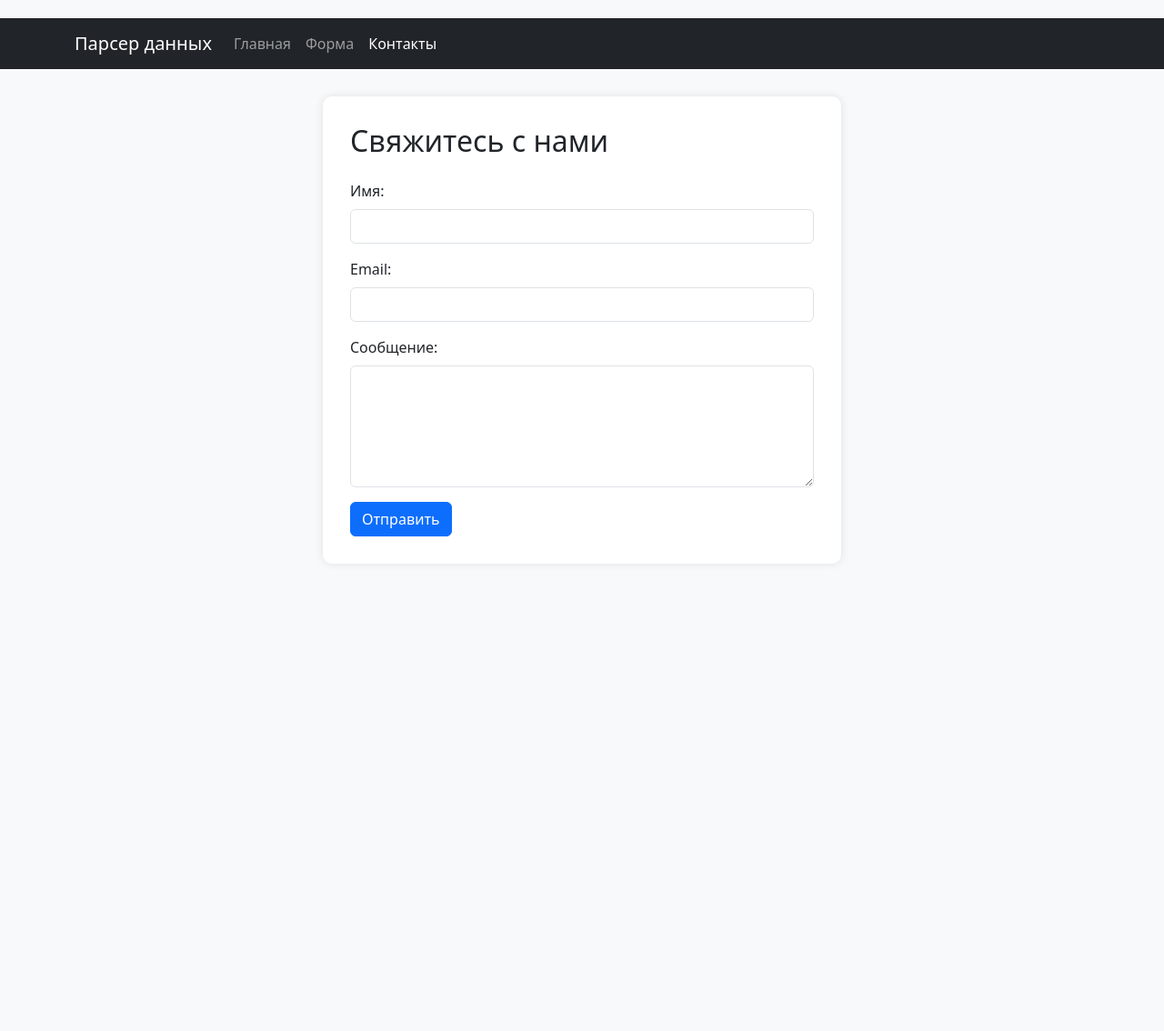
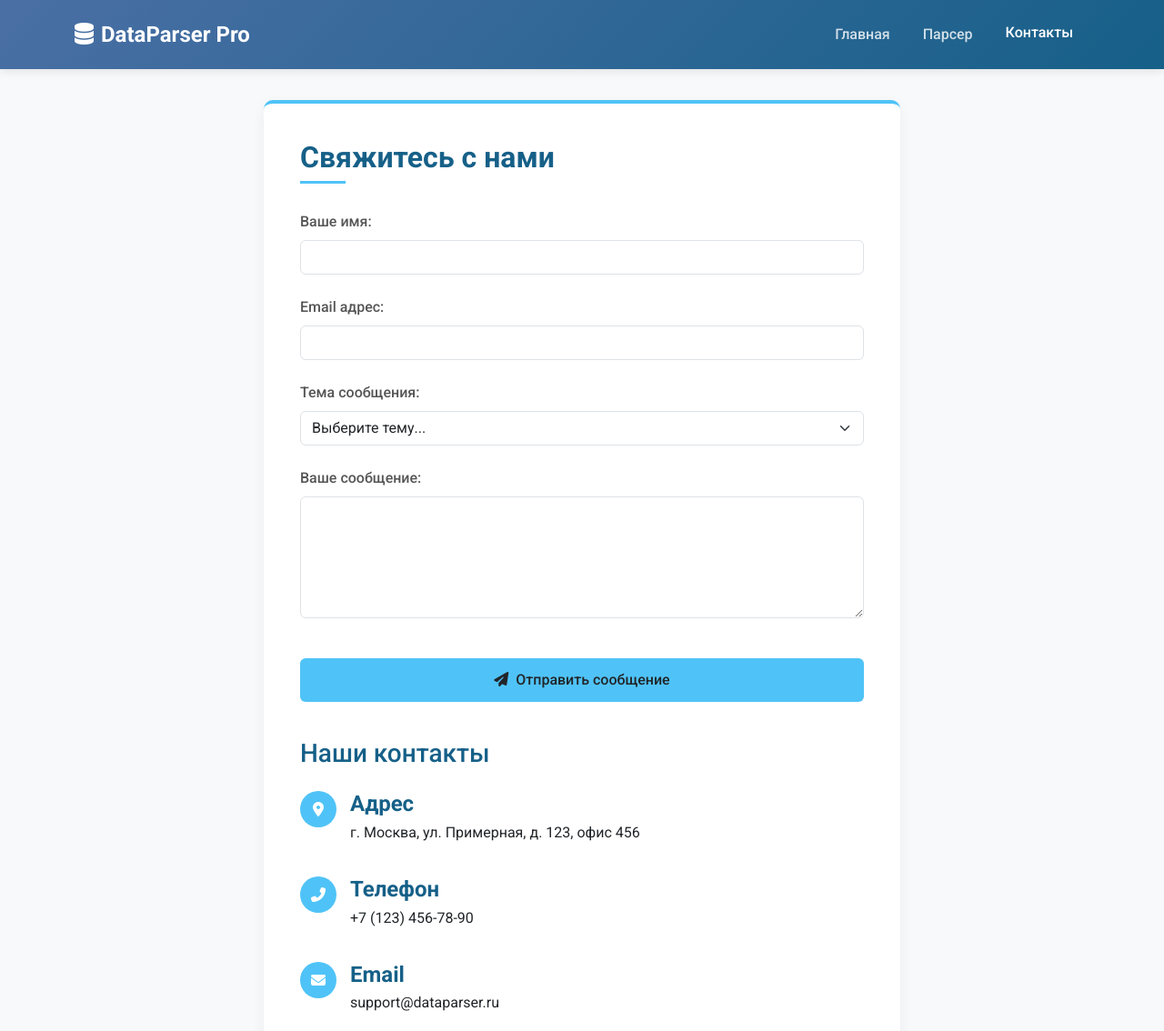
Before and after one commit to mishadm04/dz2, a plain HTML site: page contacts.html in a window 1280 px wide. Shown: the whole page at 91% size. Before the commit the page ends 800 px from the top, so only its background shows below. Drawn offline with nearby package versions, Linux system fonts and the light colour scheme.

Commit message:
Update contacts.html

```diff
--- a/contacts.html
+++ b/contacts.html
@@ -5,49 +5,222 @@
     <meta name="viewport" content="width=device-width, initial-scale=1.0">
     <title>Парсер данных - Контакты</title>
     <link href="https://cdn.jsdelivr.net/npm/bootstrap@5.3.0/dist/css/bootstrap.min.css" rel="stylesheet">
+    <link href="https://fonts.googleapis.com/css2?family=Roboto:wght@300;400;500;700&display=swap" rel="stylesheet">
     <style>
-        body { padding-top: 20px; background-color: #f8f9fa; }
-        .navbar { margin-bottom: 30px; }
-        .form-container { background: white; padding: 30px; border-radius: 10px; box-shadow: 0 0 10px rgba(0,0,0,0.1); }
+        :root {
+            --primary-color: #4a6fa5;
+            --secondary-color: #166088;
+            --accent-color: #4fc3f7;
+        }
+
+        body {
+            font-family: 'Roboto', sans-serif;
+            background-color: #f8f9fa;
+            padding-top: 70px;
+        }
+
+        .navbar-custom {
+            background: linear-gradient(135deg, var(--primary-color), var(--secondary-color));
+            box-shadow: 0 2px 10px rgba(0,0,0,0.1);
+            padding: 15px 0;
+        }
+
+        .navbar-brand {
+            font-weight: 700;
+            font-size: 1.5rem;
+            color: white !important;
+        }
+
+        .nav-link {
+            color: rgba(255,255,255,0.8) !important;
+            font-weight: 500;
+            margin: 0 10px;
+            transition: all 0.3s ease;
+        }
+
+        .nav-link:hover, .nav-link.active {
+            color: white !important;
+            transform: translateY(-2px);
+        }
+
+        .contact-container {
+            background: white;
+            border-radius: 10px;
+            box-shadow: 0 5px 15px rgba(0,0,0,0.05);
+            padding: 40px;
+            margin: 40px auto;
+            max-width: 700px;
+            border-top: 4px solid var(--accent-color);
+        }
+
+        .contact-title {
+            color: var(--secondary-color);
+            font-weight: 700;
+            margin-bottom: 30px;
+            position: relative;
+            padding-bottom: 10px;
+        }
+
+        .contact-title::after {
+            content: '';
+            position: absolute;
+            left: 0;
+            bottom: 0;
+            width: 50px;
+            height: 3px;
+            background: var(--accent-color);
+        }
+
+        .form-label {
+            font-weight: 500;
+            color: #555;
+        }
+
+        .btn-custom {
+            background-color: var(--accent-color);
+            border: none;
+            padding: 12px 30px;
+            font-weight: 500;
+            transition: all 0.3s ease;
+            width: 100%;
+            margin-top: 20px;
+        }
+
+        .btn-custom:hover {
+            background-color: #03a9f4;
+            transform: translateY(-3px);
+            box-shadow: 0 5px 15px rgba(0,0,0,0.1);
+        }
+
+        .contact-info {
+            margin-top: 40px;
+        }
+
+        .contact-item {
+            display: flex;
+            align-items: flex-start;
+            margin-bottom: 20px;
+        }
+
+        .contact-icon {
+            background: var(--accent-color);
+            color: white;
+            width: 40px;
+            height: 40px;
+            border-radius: 50%;
+            display: flex;
+            align-items: center;
+            justify-content: center;
+            margin-right: 15px;
+            flex-shrink: 0;
+        }
+
+        .contact-text h4 {
+            font-weight: 600;
+            color: var(--secondary-color);
+            margin-bottom: 5px;
+        }
     </style>
 </head>
 <body>
-    <nav class="navbar navbar-expand-lg navbar-dark bg-dark">
+    <nav class="navbar navbar-expand-lg navbar-custom fixed-top">
         <div class="container">
-            <a class="navbar-brand" href="index.html">Парсер данных</a>
-            <div class="collapse navbar-collapse">
-                <ul class="navbar-nav">
-                    <li class="nav-item"><a class="nav-link" href="index.html">Главная</a></li>
-                    <li class="nav-item"><a class="nav-link" href="form.html">Форма</a></li>
-                    <li class="nav-item"><a class="nav-link active" href="contacts.html">Контакты</a></li>
+            <a class="navbar-brand" href="index.html">
+                <i class="fas fa-database me-2"></i>DataParser Pro
+            </a>
+            <button class="navbar-toggler" type="button" data-bs-toggle="collapse" data-bs-target="#navbarNav">
+                <span class="navbar-toggler-icon"></span>
+            </button>
+            <div class="collapse navbar-collapse" id="navbarNav">
+                <ul class="navbar-nav ms-auto">
+                    <li class="nav-item">
+
+<a class="nav-link" href="index.html">Главная</a>
+                    </li>
+                    <li class="nav-item">
+                        <a class="nav-link" href="form.html">Парсер</a>
+                    </li>
+                    <li class="nav-item">
+                        <a class="nav-link active" href="contacts.html">Контакты</a>
+                    </li>
                 </ul>
             </div>
         </div>
     </nav>
 
     <div class="container">
-        <div class="row">
-            <div class="col-md-6 mx-auto form-container">
-                <h2 class="mb-4">Свяжитесь с нами</h2>
-                <form>
-                    <div class="mb-3">
-                        <label class="form-label">Имя:</label>
-                        <input type="text" class="form-control" required>
+        <div class="contact-container">
+            <h2 class="contact-title">Свяжитесь с нами</h2>
+
+            <form>
+                <div class="mb-4">
+                    <label class="form-label">Ваше имя:</label>
+                    <input type="text" class="form-control" required>
+                </div>
+
+                <div class="mb-4">
+                    <label class="form-label">Email адрес:</label>
+                    <input type="email" class="form-control" required>
+                </div>
+
+                <div class="mb-4">
+                    <label class="form-label">Тема сообщения:</label>
+                    <select class="form-select">
+                        <option selected disabled>Выберите тему...</option>
+                        <option>Техническая поддержка</option>
+                        <option>Вопрос по функционалу</option>
+                        <option>Сотрудничество</option>
+                        <option>Другое</option>
+                    </select>
+                </div>
+
+                <div class="mb-4">
+                    <label class="form-label">Ваше сообщение:</label>
+                    <textarea class="form-control" rows="5" required></textarea>
+                </div>
+
+                <button type="submit" class="btn btn-custom">
+                    <i class="fas fa-paper-plane me-2"></i>Отправить сообщение
+                </button>
+            </form>
+
+            <div class="contact-info">
+                <h3 class="mb-4" style="color: var(--secondary-color);">Наши контакты</h3>
+
+                <div class="contact-item">
+                    <div class="contact-icon">
+                        <i class="fas fa-map-marker-alt"></i>
                     </div>
-                    <div class="mb-3">
-                        <label class="form-label">Email:</label>
-                        <input type="email" class="form-control" required>
+                    <div class="contact-text">
+                        <h4>Адрес</h4>
+                        <p>г. Москва, ул. Примерная, д. 123, офис 456</p>
                     </div>
-                    <div class="mb-3">
-                        <label class="form-label">Сообщение:</label>
-                        <textarea class="form-control" rows="5" required></textarea>
+                </div>
+
+                <div class="contact-item">
+                    <div class="contact-icon">
+                        <i class="fas fa-phone-alt"></i>
                     </div>
-                    <button type="submit" class="btn btn-primary">Отправить</button>
-                </form>
+                    <div class="contact-text">
+                        <h4>Телефон</h4>
+                        <p>+7 (123) 456-78-90</p>
+                    </div>
+                </div>
+
+                <div class="contact-item">
+                    <div class="contact-icon">
+                        <i class="fas fa-envelope"></i>
+                    </div>
+                    <div class="contact-text">
+                        <h4>Email</h4>
+                        <p>support@dataparser.ru</p>
+                    </div>
+                </div>
             </div>
         </div>
     </div>
 
     <script src="https://cdn.jsdelivr.net/npm/bootstrap@5.3.0/dist/js/bootstrap.bundle.min.js"></script>
+    <script src="https://kit.fontawesome.com/a076d05399.js" crossorigin="anonymous"></script>
 </body>
 </html>
```
